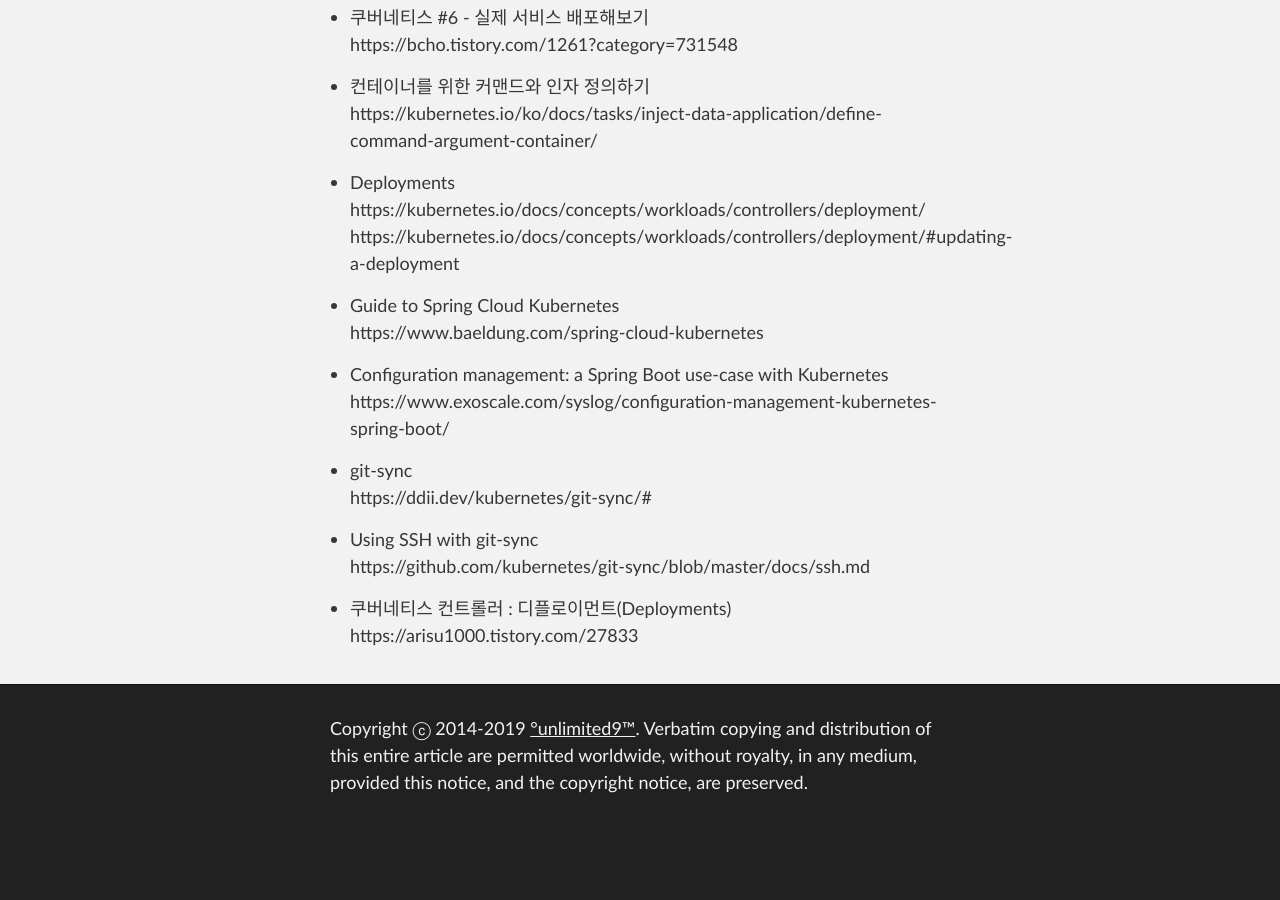
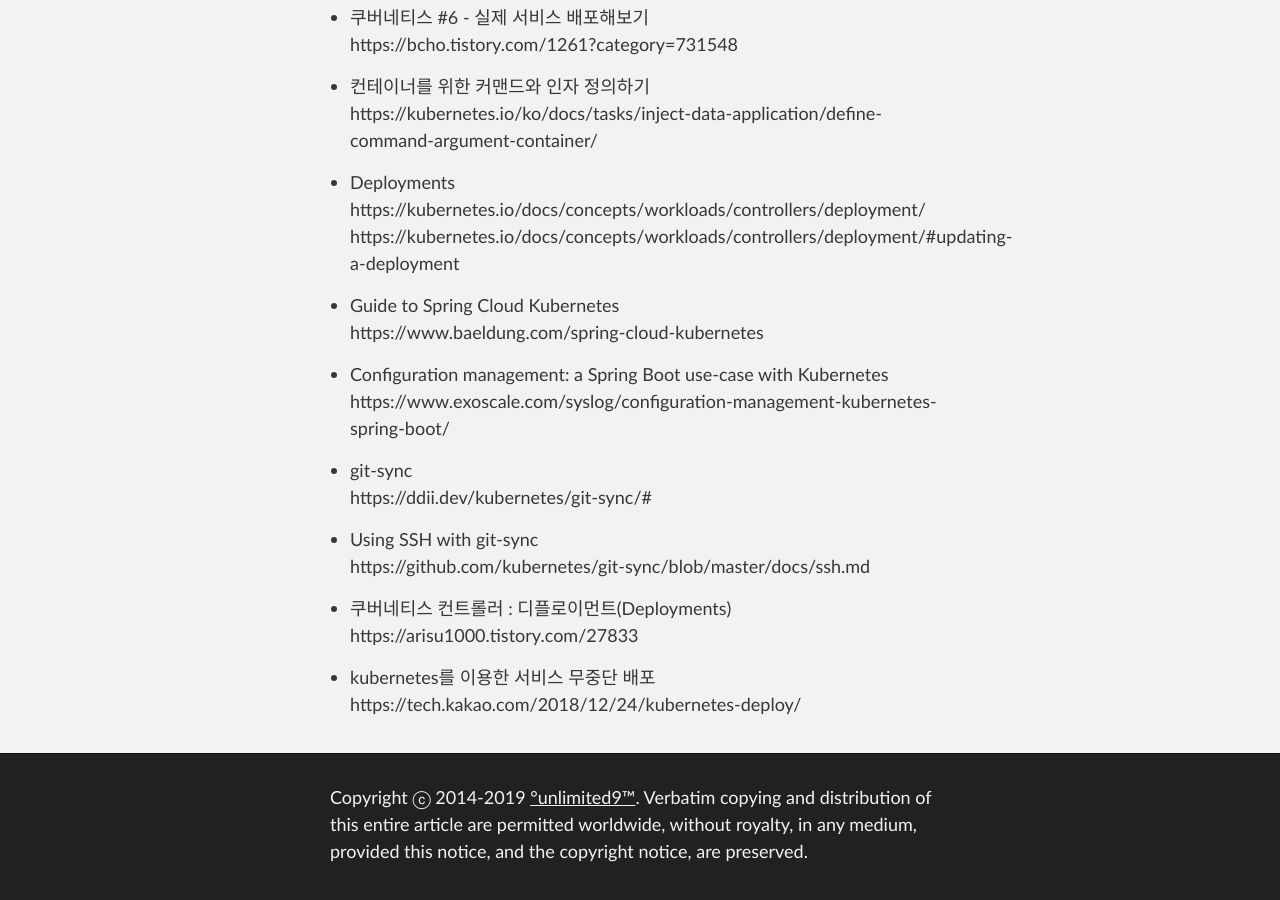
Before and after one commit to unlimited9/unlimited9.github.com, a Jekyll site: the page built from reference.notes/TA/cloud/kubernetes/how.to.deployment.md, in a window 1280 px wide and 900 px high, scrolled down 8569 px. Built offline with Jekyll 4.4.1, drawn with Linux system fonts in a browser that asks for light colours; our own code applies the rules of GitHub Pages for plain Markdown files; before the commit the page ends 9400 px from its top, so only the background shows below that.

Commit message:
Update how.to.deployment.md

```diff
--- a/reference.notes/TA/cloud/kubernetes/how.to.deployment.md
+++ b/reference.notes/TA/cloud/kubernetes/how.to.deployment.md
@@ -394,3 +394,6 @@ https://github.com/kubernetes/git-sync/blob/master/docs/ssh.md
 
 - 쿠버네티스 컨트롤러 : 디플로이먼트(Deployments)
 https://arisu1000.tistory.com/27833
+
+- kubernetes를 이용한 서비스 무중단 배포
+https://tech.kakao.com/2018/12/24/kubernetes-deploy/
```
